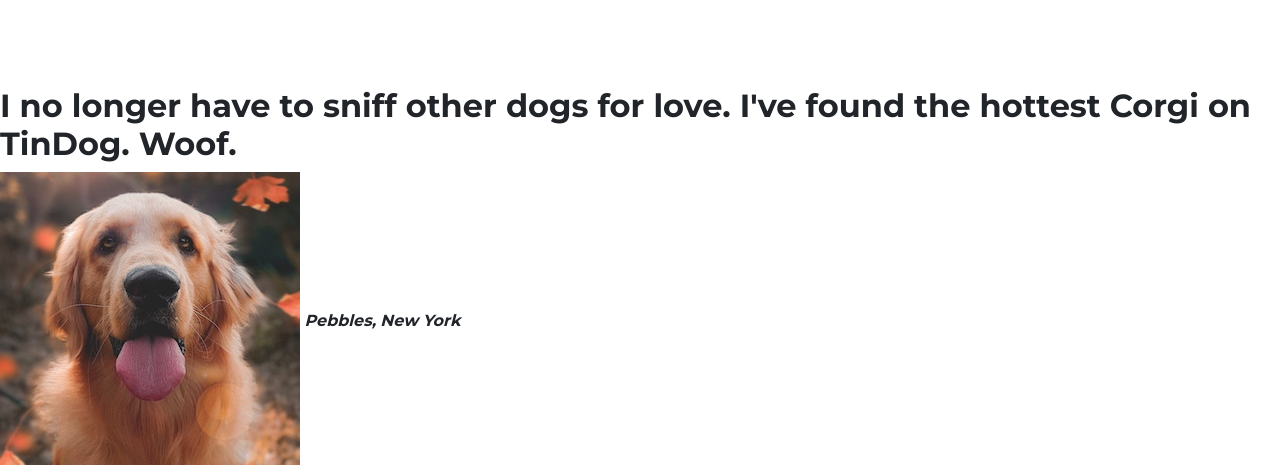
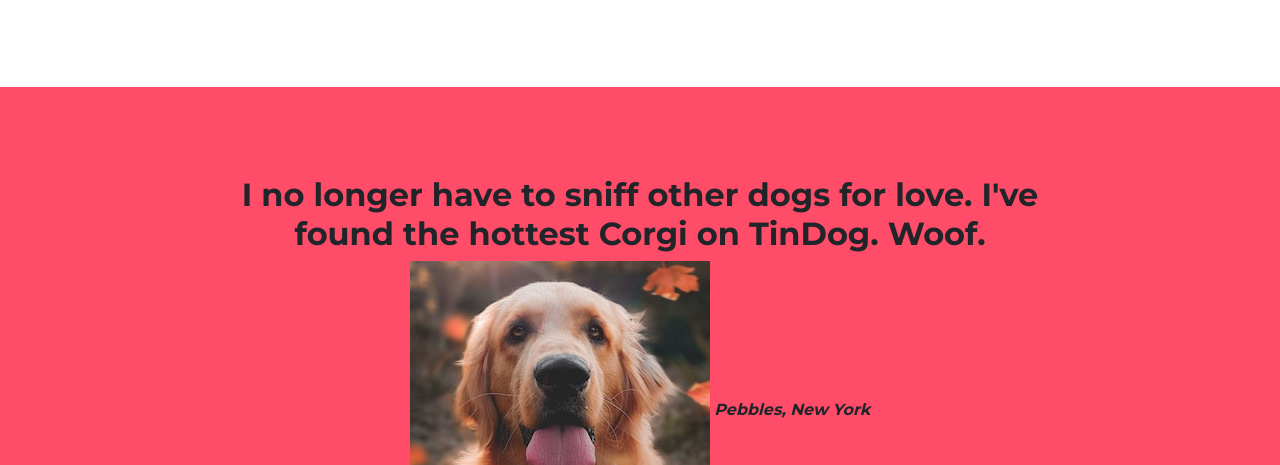
Before and after one commit to iadwait/Tindog-Website, a plain HTML site: page index.html in a window 1280 px wide. Shown: the part 1171-1636 px from the top of the page. Drawn offline with nearby package versions, Linux system fonts and the light colour scheme.

Commit message:
Started Working on Tstimonials Section

```diff
--- a/css/styles.css
+++ b/css/styles.css
@@ -80,3 +80,11 @@ p {
 .feature-icon:hover {
 	color: #ff4c68;
 }
+
+/*Tstimonials Section*/
+
+#testimonials {
+	background-color: #ff4c68;
+	padding: 7% 15%;
+	text-align: center;
+}
```
